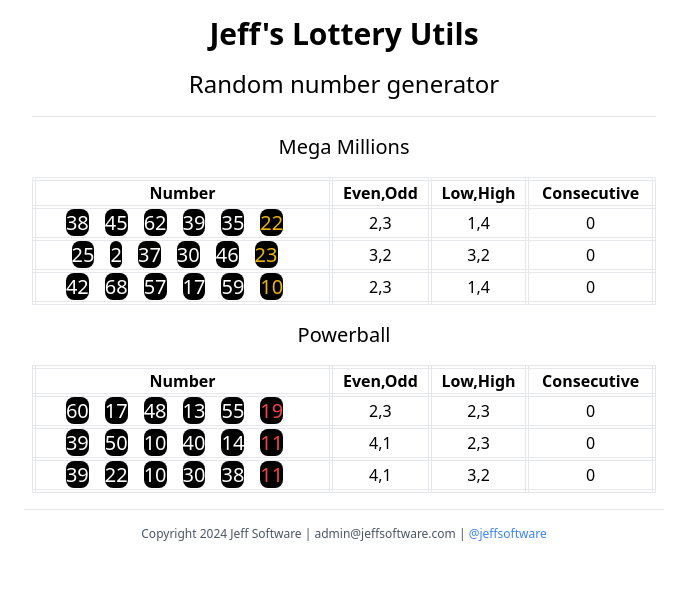
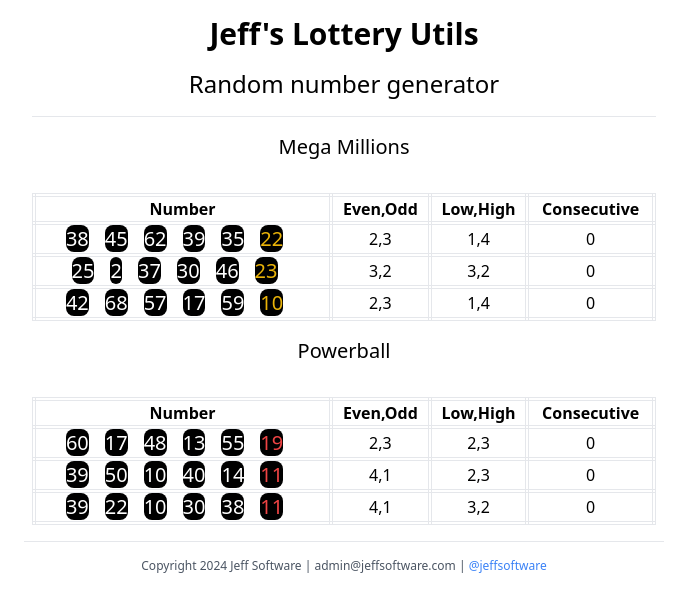
Before and after one commit to jbaranski/jeffs-lottery-utils, an Angular app in the folder client/: page /rng in a window 1280 px wide. Shown: the top 612 px of the page, without its empty margins (296-983 px from the left). Built offline with nearby package versions, Linux system fonts and the light colour scheme.

Commit message:
scroll on overflow

```diff
--- a/client/src/app/rng/rng.component.html
+++ b/client/src/app/rng/rng.component.html
@@ -2,7 +2,7 @@
   <h3 class="text-2xl mb-4 text-center">Random number generator</h3>
   <hr />
   <h3 class="text-xl mt-4 mb-4 text-center">Mega Millions</h3>
-  <div class="text-center">
+  <div class="text-center overflow-x-auto">
     <table class="w-full mt-4 border-double border-4">
       <thead>
         <tr class="border-double border-4">
@@ -32,7 +32,7 @@
     </table>
   </div>
   <h3 class="text-xl mt-4 mb-4 text-center">Powerball</h3>
-  <div class="text-center">
+  <div class="text-center overflow-x-auto">
     <table class="w-full mt-4 border-double border-4">
       <thead>
         <tr class="border-double border-4">
```
